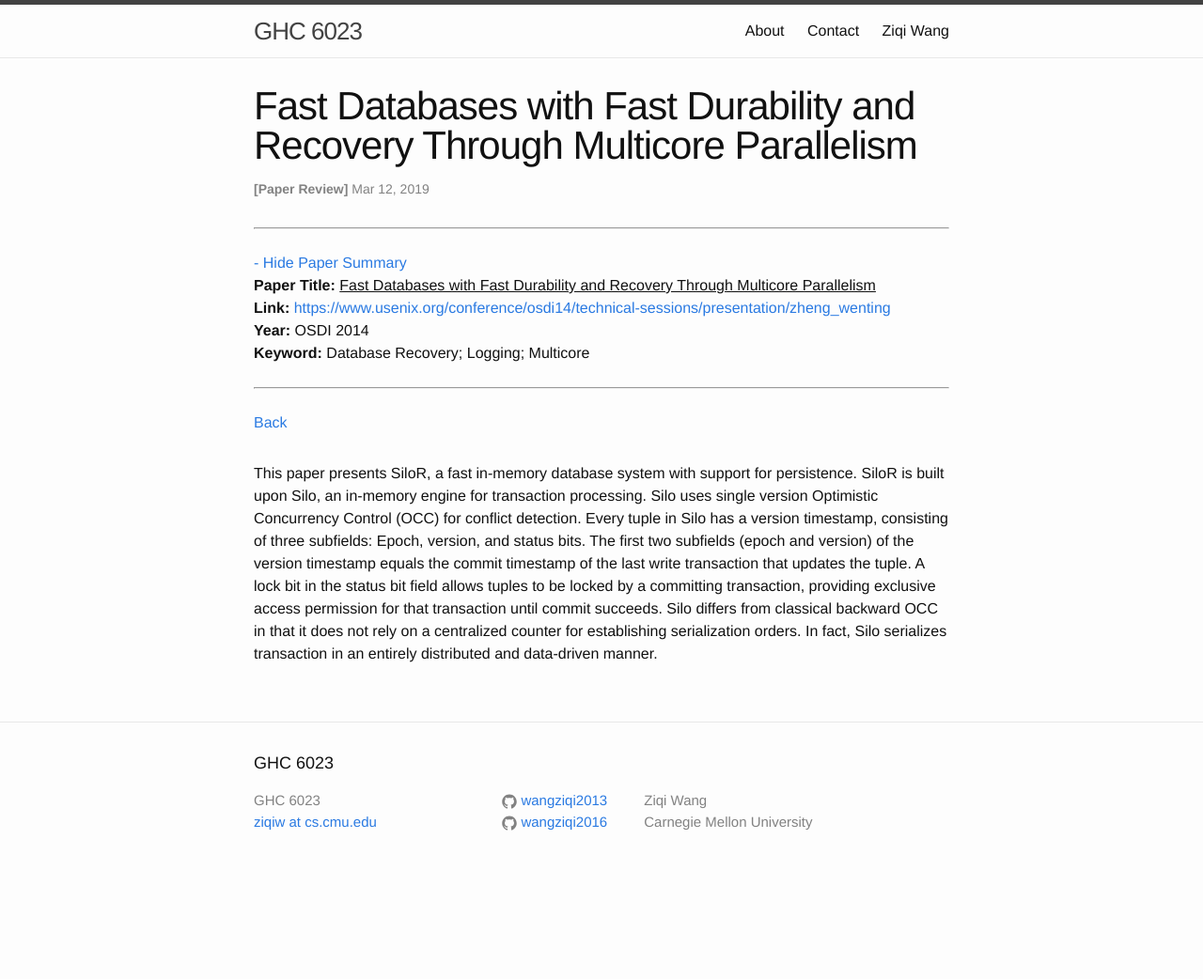
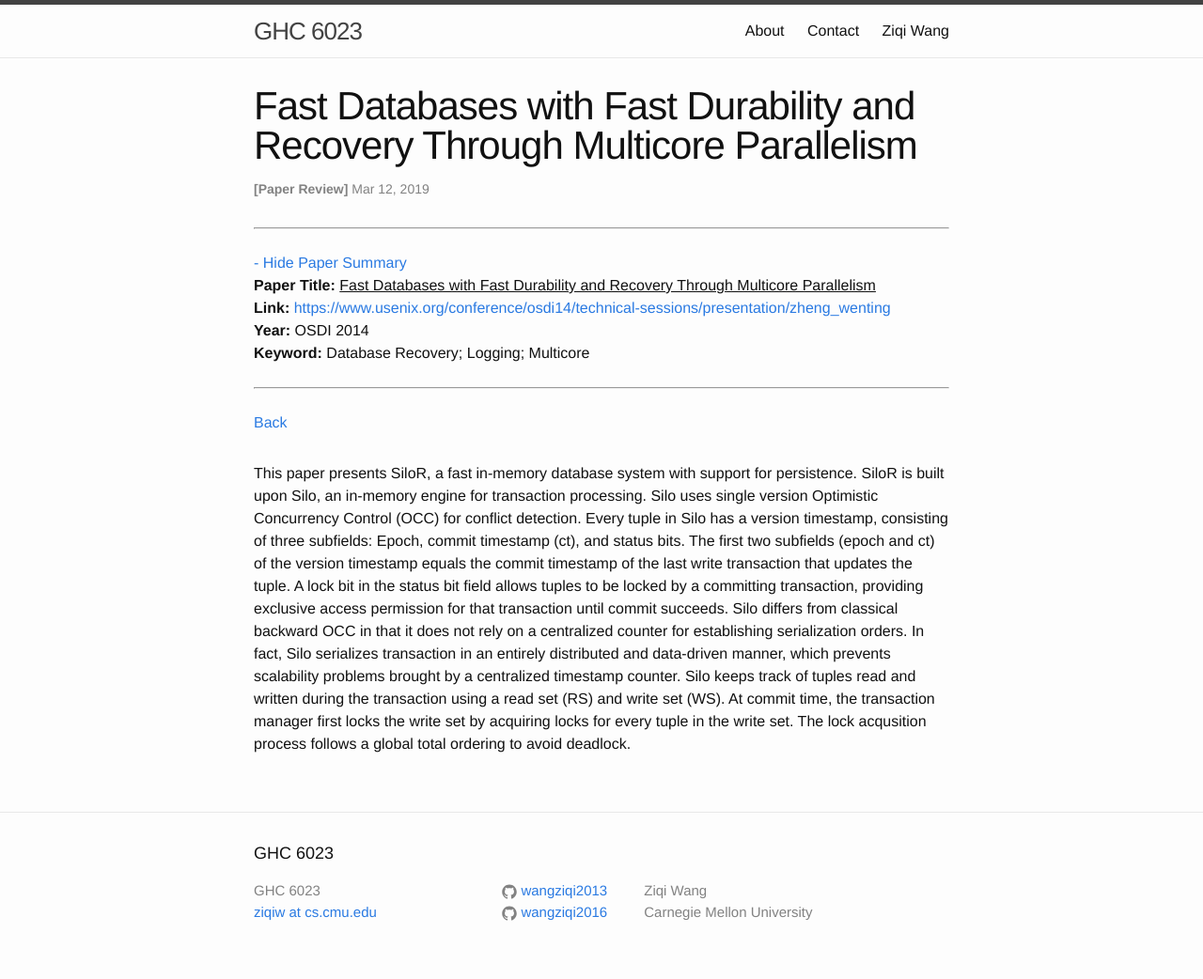
Before and after one commit to wangziqi2013/wangziqi2013.github.io, a Jekyll site: the page built from _posts/2019-03-11-silor.markdown, in a window 1280 px wide. Shown: the whole page at 94% size. Built offline with Jekyll 4.4.1, drawn with Linux system fonts in a browser that asks for light colours; before the commit the page ends 946 px from its top, so only the background shows below that.

Commit message:
Working on Solo commit

```diff
--- a/_posts/2019-03-11-silor.markdown
+++ b/_posts/2019-03-11-silor.markdown
@@ -15,9 +15,12 @@ version_mgmt:
 
 This paper presents SiloR, a fast in-memory database system with support for persistence. SiloR is built upon Silo,
 an in-memory engine for transaction processing. Silo uses single version Optimistic Concurrency Control (OCC) for
-conflict detection. Every tuple in Silo has a version timestamp, consisting of three subfields: Epoch, version, and status bits.
-The first two subfields (epoch and version) of the version timestamp equals the commit timestamp of the last write transaction
-that updates the tuple. A lock bit in the status bit field allows tuples to be locked by a committing transaction, providing
-exclusive access permission for that transaction until commit succeeds. Silo differs from classical backward OCC in that
-it does not rely on a centralized counter for establishing serialization orders. In fact, Silo serializes transaction in
-an entirely distributed and data-driven manner.
+conflict detection. Every tuple in Silo has a version timestamp, consisting of three subfields: Epoch, commit timestamp
+(ct), and status bits. The first two subfields (epoch and ct) of the version timestamp equals the commit timestamp of the
+last write transaction that updates the tuple. A lock bit in the status bit field allows tuples to be locked by a committing
+transaction, providing exclusive access permission for that transaction until commit succeeds. Silo differs from classical
+backward OCC in that it does not rely on a centralized counter for establishing serialization orders. In fact, Silo serializes
+transaction in an entirely distributed and data-driven manner, which prevents scalability problems brought by a centralized
+timestamp counter. Silo keeps track of tuples read and written during the transaction using a read set (RS) and write set
+(WS). At commit time, the transaction manager first locks the write set by acquiring locks for every tuple in the write
+set. The lock acqusition process follows a global total ordering to avoid deadlock.
```
